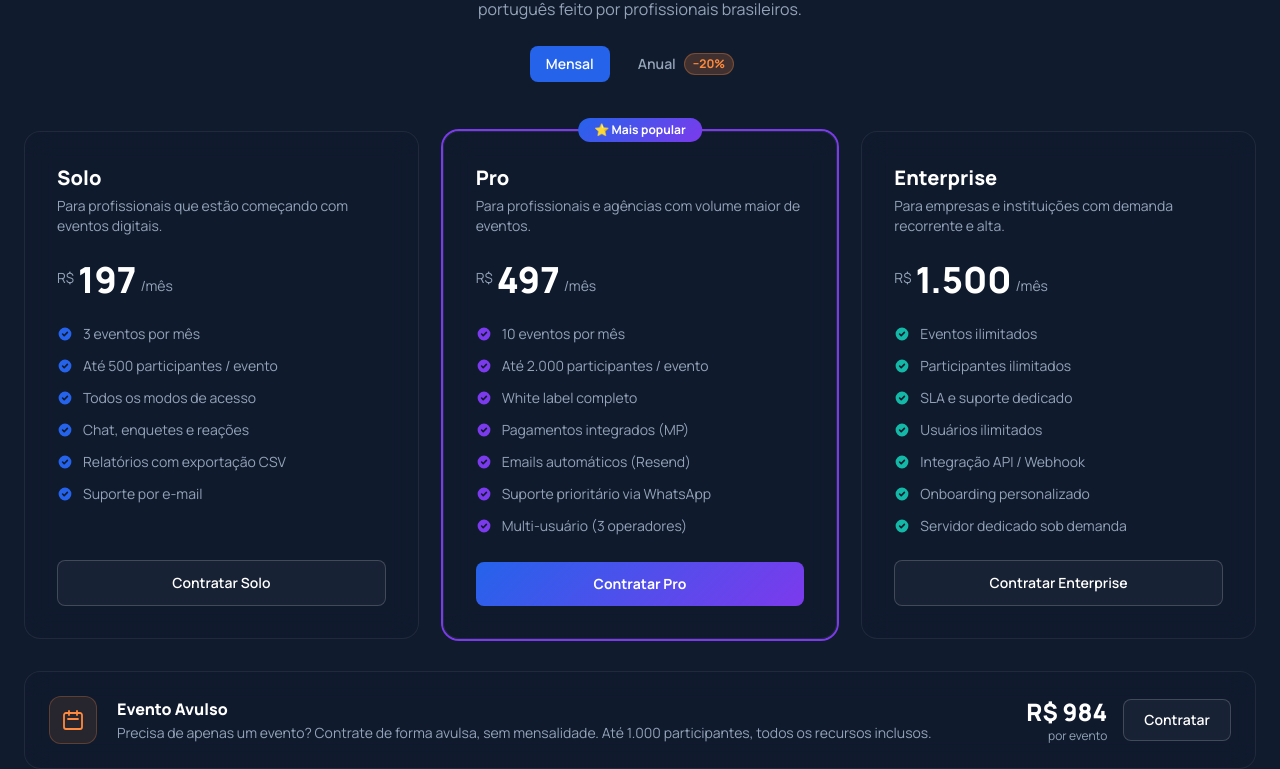
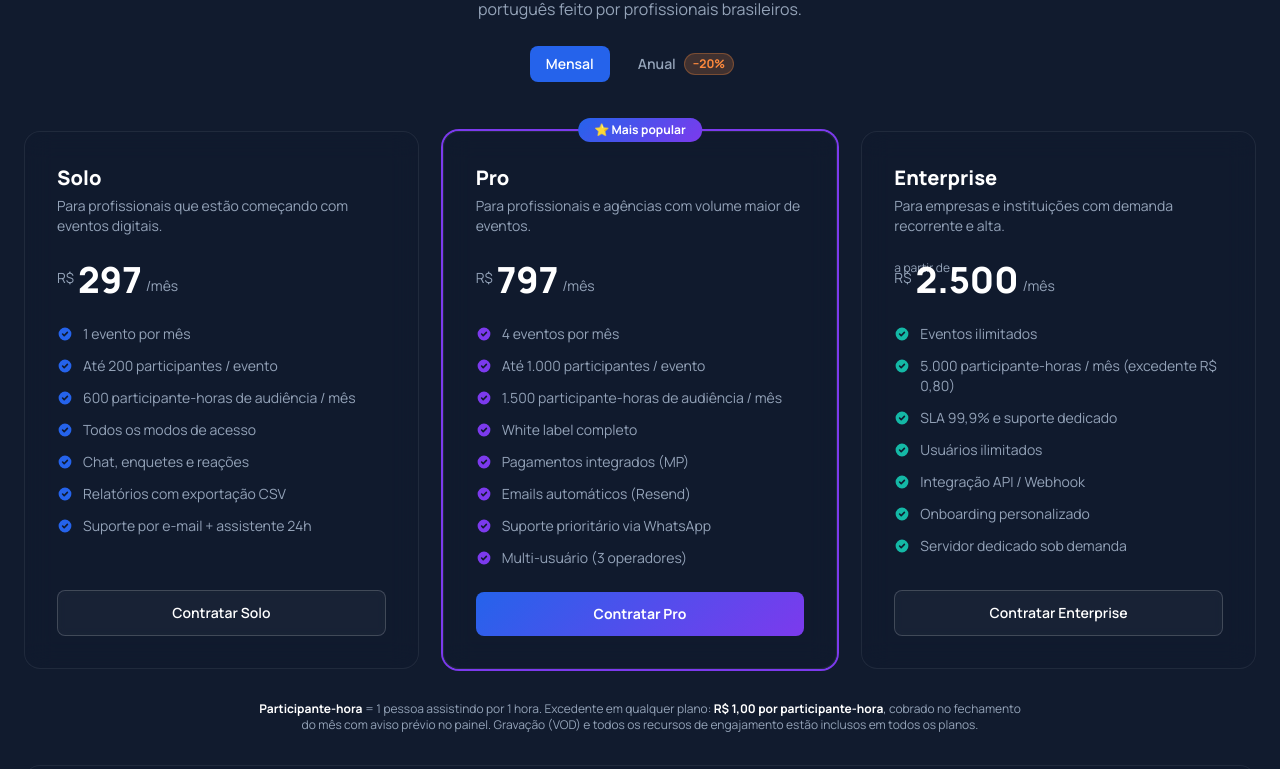
Before and after one commit to HarmonikaStreaming/orquestra-site, a Next.js app: page / in a window 1280 px wide. Shown: the part 4816-5585 px from the top of the page. Built offline with nearby package versions, Linux system fonts and the light colour scheme; no server answers.

Commit message:
feat: reprecificação — Solo R$ 297, Pro R$ 797, Enterprise a partir de R$ 2.500, régua de participante-hora
Co-Authored-By: Claude Fable 5 <noreply@anthropic.com>

```diff
--- a/src/components/sections/Planos.tsx
+++ b/src/components/sections/Planos.tsx
@@ -9,30 +9,32 @@ const PLANOS = [
     id: "solo",
     name: "Solo",
     desc: "Para profissionais que estão começando com eventos digitais.",
-    precoMensal: 197,
-    precoAnual: 158,
+    precoMensal: 297,
+    precoAnual: 238,
     popular: false,
     cor: "#2563EB",
     items: [
-      "3 eventos por mês",
-      "Até 500 participantes / evento",
+      "1 evento por mês",
+      "Até 200 participantes / evento",
+      "600 participante-horas de audiência / mês",
       "Todos os modos de acesso",
       "Chat, enquetes e reações",
       "Relatórios com exportação CSV",
-      "Suporte por e-mail",
+      "Suporte por e-mail + assistente 24h",
     ],
   },
   {
     id: "pro",
     name: "Pro",
     desc: "Para profissionais e agências com volume maior de eventos.",
-    precoMensal: 497,
-    precoAnual: 398,
+    precoMensal: 797,
+    precoAnual: 638,
     popular: true,
     cor: "#7C3AED",
     items: [
-      "10 eventos por mês",
-      "Até 2.000 participantes / evento",
+      "4 eventos por mês",
+      "Até 1.000 participantes / evento",
+      "1.500 participante-horas de audiência / mês",
       "White label completo",
       "Pagamentos integrados (MP)",
       "Emails automáticos (Resend)",
@@ -44,14 +46,15 @@ const PLANOS = [
     id: "enterprise",
     name: "Enterprise",
     desc: "Para empresas e instituições com demanda recorrente e alta.",
-    precoMensal: 1500,
-    precoAnual: 1200,
+    precoMensal: 2500,
+    precoAnual: 2000,
+    aPartirDe: true,
     popular: false,
     cor: "#14B8A6",
     items: [
       "Eventos ilimitados",
-      "Participantes ilimitados",
-      "SLA e suporte dedicado",
+      "5.000 participante-horas / mês (excedente R$ 0,80)",
+      "SLA 99,9% e suporte dedicado",
       "Usuários ilimitados",
       "Integração API / Webhook",
       "Onboarding personalizado",
@@ -132,6 +135,9 @@ export function Planos() {
                   <p className="text-sm text-ol-slate mt-1">{p.desc}</p>
                 </div>
 
+                {"aPartirDe" in p && p.aPartirDe && (
+                  <p className="text-xs text-ol-slate -mb-4">a partir de</p>
+                )}
                 <div className="flex items-end gap-1">
                   <span className="text-sm text-ol-slate self-start mt-2">R$</span>
                   <span className="text-4xl font-black text-white">{fmt(preco)}</span>
@@ -169,6 +175,13 @@ export function Planos() {
           })}
         </div>
 
+        {/* Régua de audiência */}
+        <p className="text-xs text-ol-slate text-center max-w-3xl mx-auto mb-8">
+          <strong className="text-white">Participante-hora</strong> = 1 pessoa assistindo por 1 hora. Excedente em qualquer plano:
+          <strong className="text-white"> R$ 1,00 por participante-hora</strong>, cobrado no fechamento do mês com aviso prévio no painel.
+          Gravação (VOD) e todos os recursos de engajamento estão inclusos em todos os planos.
+        </p>
+
         {/* Card avulso */}
         <div className="card-glass p-6 flex flex-col sm:flex-row items-center justify-between gap-6">
           <div className="flex items-center gap-5">
@@ -181,7 +194,7 @@ export function Planos() {
               <h3 className="text-base font-black text-white">Evento Avulso</h3>
               <p className="text-sm text-ol-slate mt-0.5">
                 Precisa de apenas um evento? Contrate de forma avulsa, sem mensalidade.
-                Até 1.000 participantes, todos os recursos inclusos.
+                Até 1.000 participantes (3.000 participante-horas), todos os recursos inclusos.
               </p>
             </div>
           </div>
```
